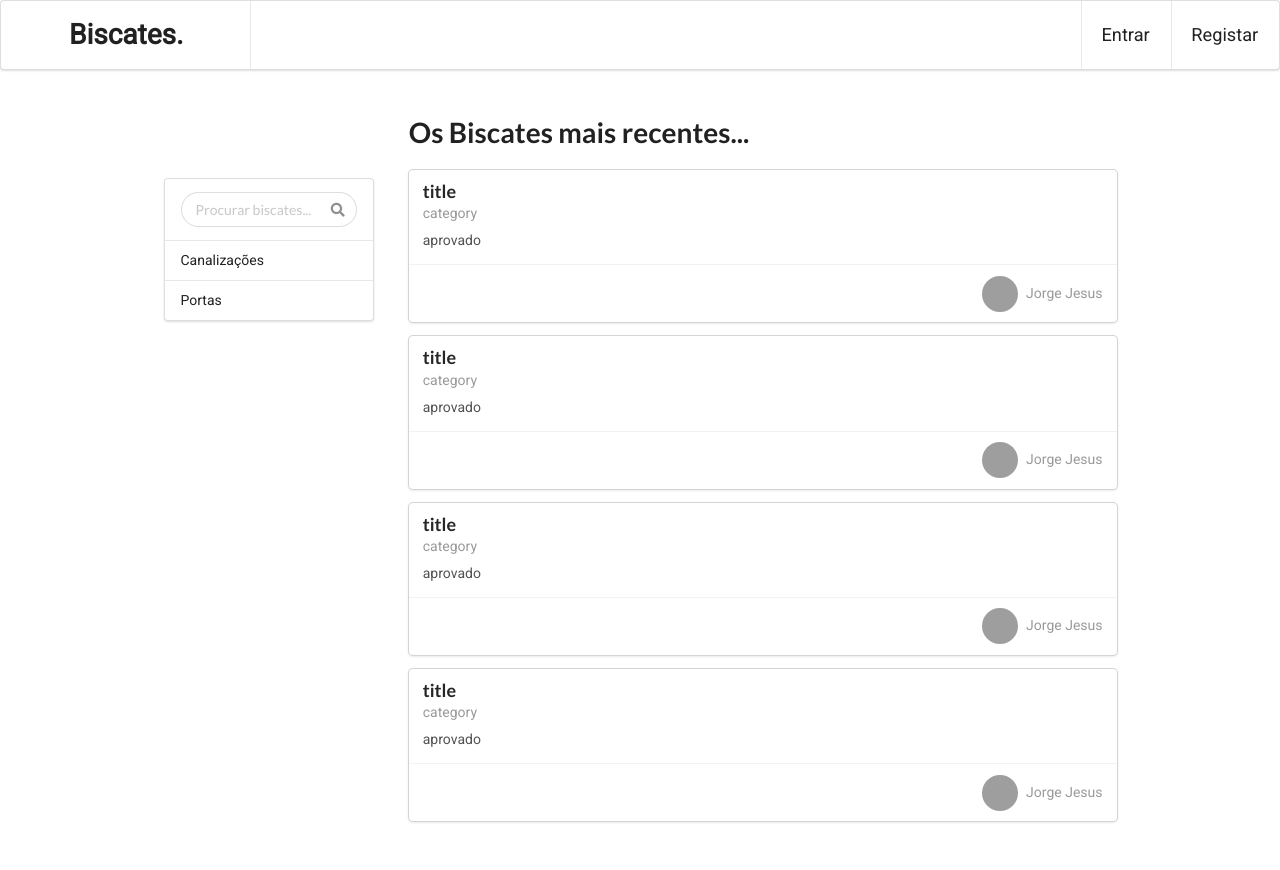
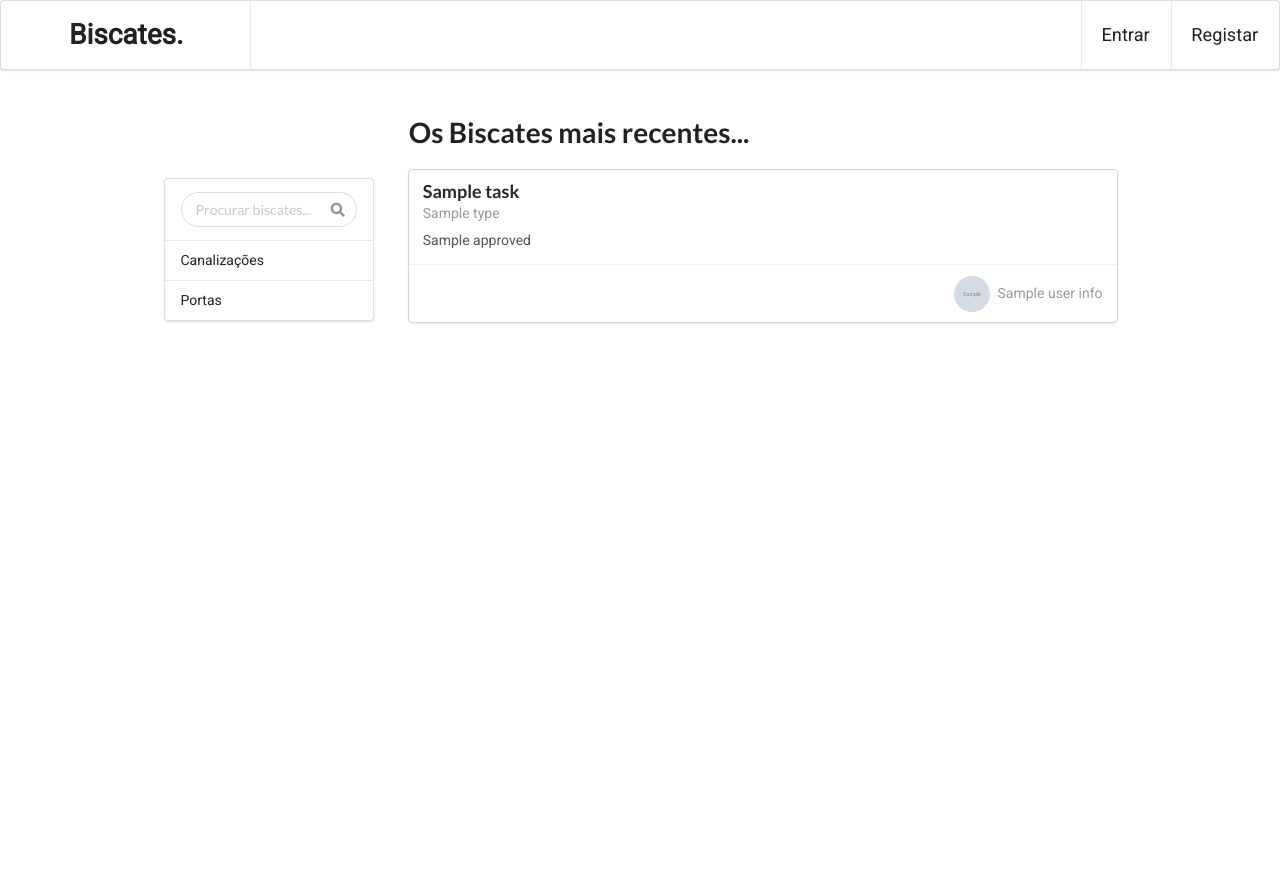
Before and after one commit to makeorbreak-io/biscates, a Flask app: template templates/homepage.html in a window 1280 px wide. Run offline with Flask 2, Linux system fonts and the light colour scheme; the template is opened without the code that fills it: most values are stand-ins (such as "Sample title", 1, 10 or a date in 2020); grey boxes marked "Sample" are stand-in pictures; parts of the project's set-up code (start-up, migrations or seed data) failed here and were passed over; some libraries are stand-ins or nearby versions; grey boxes are pictures that could not be loaded.

Commit message:
Tasks handling initiated

```diff
--- a/app.py
+++ b/app.py
@@ -2,6 +2,7 @@ import os
 from flask import Flask
 from flask_sqlalchemy import SQLAlchemy
 from flask import render_template
+from controllers.task_controller import *
 
 
 app = Flask(__name__)
@@ -9,13 +10,12 @@ app.config.from_object(os.environ['APP_SETTINGS'])
 app.config['SQLALCHEMY_TRACK_MODIFICATIONS'] = False
 db = SQLAlchemy(app)
 
-from controllers.task_controller import get_all_tasks
-
-
 
 @app.route("/")
 def hello():
     tasks = get_all_tasks()
+    for task in tasks:
+        task.user_info = get_user_by_id(task.user)
     return render_template("homepage.html", tasks=tasks)
 
 
--- a/models.py
+++ b/models.py
@@ -29,7 +29,7 @@ class Users(db.Model):
         self.password = password
 
     def __repr__(self):
-        return '<id {}>'.format(self.id)
+        return '<id {} name {} email {} photo {} address {} contact {} certified {}>'.format(self.id, self.email, self.photo, self.address, self.contact, self.certified)
 
 
 class Tasks(db.Model):
--- a/templates/homepage.html
+++ b/templates/homepage.html
@@ -37,29 +37,21 @@
         <br>
         <div class="main ui container">
 
-            {% set tasks = [
-            ["title","category","aprovado","Jorge Jesus","http://www2.pictures.zimbio.com/gi/Real+Madrid+CF+v+Sporting+Clube+de+Portugal+QSMFTsZhHuml.jpg"]
-            ,["title","category","aprovado","Jorge Jesus","http://www2.pictures.zimbio.com/gi/Real+Madrid+CF+v+Sporting+Clube+de+Portugal+QSMFTsZhHuml.jpg"]
-            ,["title","category","aprovado","Jorge Jesus","http://www2.pictures.zimbio.com/gi/Real+Madrid+CF+v+Sporting+Clube+de+Portugal+QSMFTsZhHuml.jpg"]
-            ,["title","category","aprovado","Jorge Jesus","http://www2.pictures.zimbio.com/gi/Real+Madrid+CF+v+Sporting+Clube+de+Portugal+QSMFTsZhHuml.jpg"]
-
-            ]
-            %}
             {% for task in tasks %}
 
             <a class="ui fluid card " href="http://www.dog.com">
                 <div class="content">
-                    <div class="header">{{task[0]}}</div>
+                    <div class="header">{{task.title}}</div>
                     <div class="meta">
-                        <span class="category">{{task[1]}}</span>
+                        <span class="category">{{task.type}}</span>
                     </div>
                     <div class="description">
-                        <p>{{task[2]}}</p>
+                        <p>{{task.approved}}</p>
                     </div>
                 </div>
                 <div class="extra content">
                     <div class="right floated author">
-                        <img class="ui  avatar big image" src={{task[4]}}> {{task[3]}}
+                        <img class="ui  avatar big image" src={{task.user_info.photo}}> {{task.user_info.name}}
                     </div>
                 </div>
             </a>
```
Also changed, not shown: controllers/task_controller.py (+6 -1 lines).
